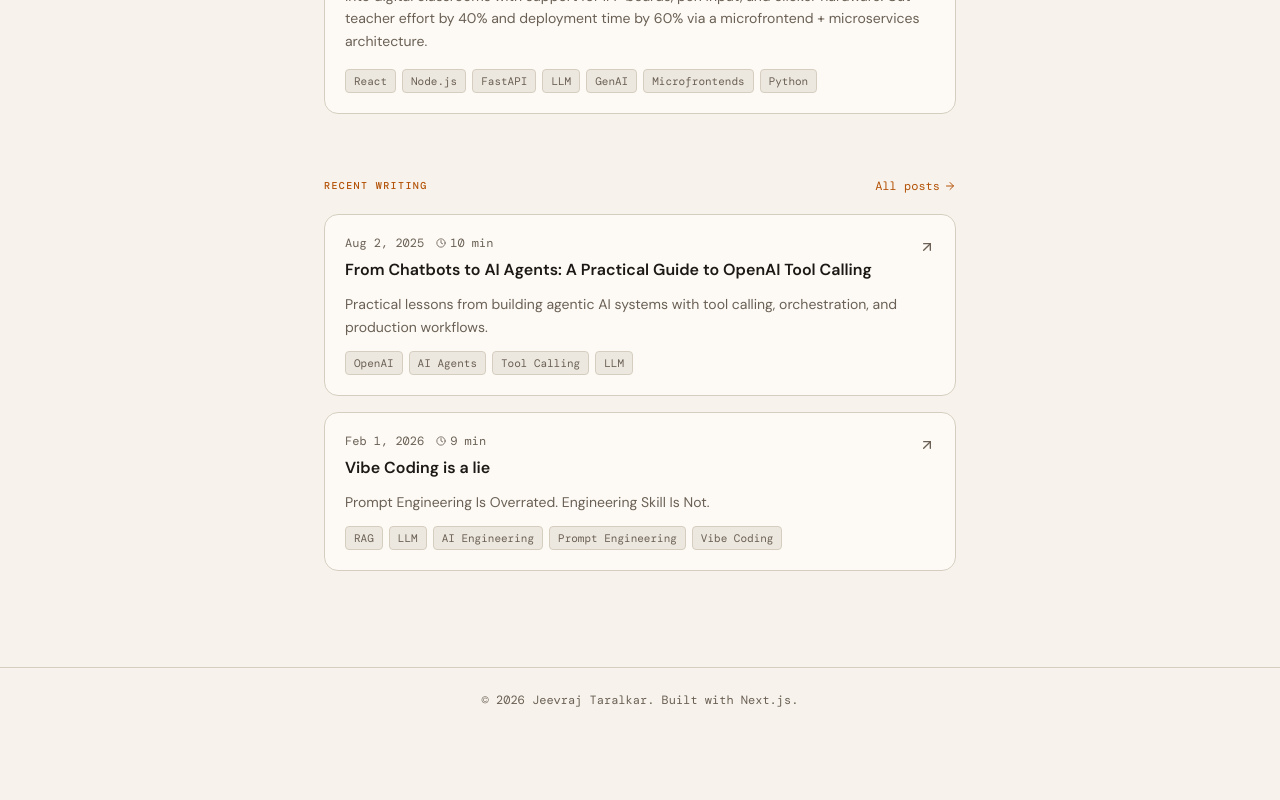
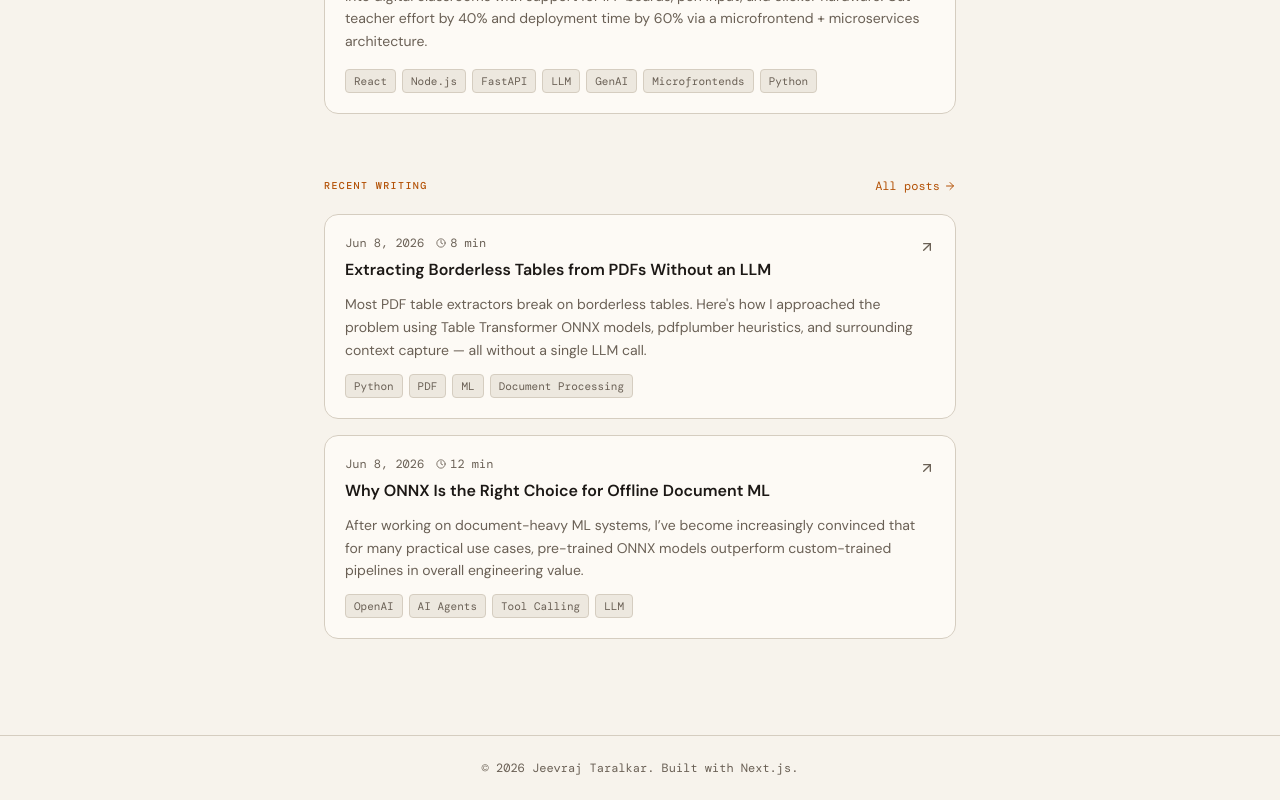
Before and after one commit to JTtime/portfolio-nextjs, a Next.js app: page / in a window 1280 px wide. Shown: the part 1846-2646 px from the top of the page. Before the commit the page ends 2578 px from the top, so only its background shows below. Built offline with nearby package versions, Linux system fonts and the light colour scheme; a web font is replaced by a local one.

Commit message:
blog update

```diff
--- a/data/portfolio.ts
+++ b/data/portfolio.ts
@@ -191,6 +191,26 @@ const portfolioData: PortfolioData = {
 
   blogs: [
     {
+      id: "borderless-table-extraction",
+      title: "Extracting Borderless Tables from PDFs Without an LLM",
+      summary:
+        "Most PDF table extractors break on borderless tables. Here's how I approached the problem using Table Transformer ONNX models, pdfplumber heuristics, and surrounding context capture — all without a single LLM call.",
+      date: "2026-06-08",
+      tags: ["Python", "PDF", "ML", "Document Processing"],
+      readingTime: "8 min",
+      url: "https://jeevrajtaralkar.substack.com/p/extracting-borderless-tables-from",
+    },
+    {
+      id: "ONNX-document-ML",
+      title: "Why ONNX Is the Right Choice for Offline Document ML",
+      summary:
+        "After working on document-heavy ML systems, I’ve become increasingly convinced that for many practical use cases, pre-trained ONNX models outperform custom-trained pipelines in overall engineering value.",
+      date: "2026-06-08",
+      tags: ["OpenAI", "AI Agents", "Tool Calling", "LLM"],
+      readingTime: "12 min",
+      url: "https://open.substack.com/pub/jeevrajtaralkar/p/why-onnx-is-the-right-choice-for",
+    },
+    {
       id: "tool-calling",
       title: "From Chatbots to AI Agents: A Practical Guide to OpenAI Tool Calling",
       summary:
@@ -213,59 +233,51 @@ const portfolioData: PortfolioData = {
       id: "production-rag",
       title: "The Reality of Building a Production-Grade RAG System",
       summary:
-        "Why real-world RAG systems require OCR, document understanding, multimodal parsing, and better retrieval design.",
-      date: "2026-02-01",
+        "A hands-on look at what actually breaks when you deploy RAG in production — and how startup founders can design systems that handle complex, unstructured data like Fortune 500 documents.",
+      date: "2025-10-22",
       tags: ["RAG", "LLM", "AI Engineering"],
       readingTime: "9 min",
+      url: "https://jeevrajtaralkar.substack.com/p/the-harsh-reality-of-rag-why-youtube?triedRedirect=true"
+    },
+    {
+      id: "openai-cheaper-models",
+      title: "I Tried the Cheaper Models. Here’s Why I Came Back to OpenAI",
+      summary: "Benchmarks are fun. Demos are exciting. Blog posts that claim “this model beats GPT on reasoning” make for great headlines. But when you’re actually building production-grade AI apps? That’s where the rubber meets the road.",
+      date: "2025-08-18",
+      tags: ["OpenAI", "Cheaper Models", "GenAI"],
+      url: "https://jeevrajtaralkar.substack.com/p/i-tried-the-cheaper-models-heres",
+      readingTime: "8 min",
     },
     {
       id: "genai-journey",
       title: "From JavaScript Curiosity to Enterprise GenAI Systems",
-      summary: "My transition from traditional frontend engineering into production-grade AI systems.",
-      date: "2025-08-01",
-      tags: ["GenAI", "Career Growth", "MERN"],
+      summary: "My transition from traditional fullstack engineering into production-grade AI systems.",
+      date: "2025-08-02",
+      tags: ["GenAI", "Career Growth", "MERN", "OpenAI"],
       readingTime: "8 min",
+      url: "https://www.linkedin.com/pulse/from-javascript-curiosity-building-enterprise-grade-genai-taralkar-qdkwf/"
     },
-    {
-      id: "borderless-table-extraction",
-      title: "Extracting Borderless Tables from PDFs Without an LLM",
-      summary:
-        "Most PDF table extractors break on borderless tables. Here's how I approached the problem using Table Transformer ONNX models, pdfplumber heuristics, and surrounding context capture — all without a single LLM call.",
-      date: "2024-11-15",
-      tags: ["Python", "PDF", "ML", "Document Processing"],
-      readingTime: "8 min",
-      url: "https://dev.to/jeevraj/borderless-table-extraction",
-    },
-    {
-      id: "onnx-for-document-ml",
-      title: "Why ONNX Is the Right Choice for Offline Document ML",
-      summary:
-        "A practical look at why pre-trained ONNX models beat fine-tuning your own for document processing tasks — covering inference speed, portability, zero-install distribution, and the tradeoffs that matter for a Python library.",
-      date: "2024-10-02",
-      tags: ["ONNX", "ML", "Python", "Offline AI"],
-      readingTime: "6 min",
-      url: "https://dev.to/jeevraj/onnx-document-ml",
-    },
-    {
-      id: "yc-document-intelligence",
-      title: "The Case for Document Infrastructure as a YC Startup",
-      summary:
-        "Unstructured data is still the hardest unsolved problem in enterprise AI. Every company drowns in PDFs, invoices, contracts, and reports. Here's why I think a deterministic, offline-first document processing layer is a fundable, defensible business.",
-      date: "2024-09-18",
-      tags: ["Startups", "YC", "Document AI", "Open Source"],
-      readingTime: "10 min",
-      url: "https://dev.to/jeevraj/document-intelligence-yc",
-    },
-    {
-      id: "tatr-deep-dive",
-      title: "Table Transformer (TATR) Deep Dive for Practitioners",
-      summary:
-        "Everything I learned reading order detection, TATR architecture, and hybrid pipelines for complex financial documents — and how this research shaped the roadmap of my PDF extraction library.",
-      date: "2024-08-05",
-      tags: ["Deep Learning", "TATR", "Document AI", "Research"],
-      readingTime: "12 min",
-      url: "https://dev.to/jeevraj/tatr-deep-dive",
-    },
+
+    // {
+    //   id: "yc-document-intelligence",
+    //   title: "The Case for Document Infrastructure as a YC Startup",
+    //   summary:
+    //     "Unstructured data is still the hardest unsolved problem in enterprise AI. Every company drowns in PDFs, invoices, contracts, and reports. Here's why I think a deterministic, offline-first document processing layer is a fundable, defensible business.",
+    //   date: "2024-09-18",
+    //   tags: ["Startups", "YC", "Document AI", "Open Source"],
+    //   readingTime: "10 min",
+    //   url: "https://dev.to/jeevraj/document-intelligence-yc",
+    // },
+    // {
+    //   id: "tatr-deep-dive",
+    //   title: "Table Transformer (TATR) Deep Dive for Practitioners",
+    //   summary:
+    //     "Everything I learned reading order detection, TATR architecture, and hybrid pipelines for complex financial documents — and how this research shaped the roadmap of my PDF extraction library.",
+    //   date: "2024-08-05",
+    //   tags: ["Deep Learning", "TATR", "Document AI", "Research"],
+    //   readingTime: "12 min",
+    //   url: "https://dev.to/jeevraj/tatr-deep-dive",
+    // },
   ],
 
   experience: [
@@ -299,6 +311,7 @@ const portfolioData: PortfolioData = {
       companyUrl: "https://www.findability.ai/en",
       companyLogo: "findability-logo.jpg",
       remote: true,
+      location: "Mumbai, India",
     },
     {
       id: "vridhee-innovations",
@@ -327,7 +340,7 @@ const portfolioData: PortfolioData = {
       companyUrl: "https://about.vridhee.com/",
       companyLogo: "vridhee-logo.svg",
       remote: false,
-      location: "Mumbai, India",
+      location: "Navi Mumbai, India",
     },
     {
       id: "edufund",
@@ -353,11 +366,11 @@ const portfolioData: PortfolioData = {
         "TypeScript",
       ],
       remote: false,
-      location: "Mumbai, India",
+      location: "Bengaluru, India",
     },
     {
       id: "headgear-audio",
-      company: "HeadGear Audio",
+      company: "HeadGear Audio LLP",
       role: "Full-Stack Web Developer",
       type: "full-time",
       startDate: "Aug 2019",
```
